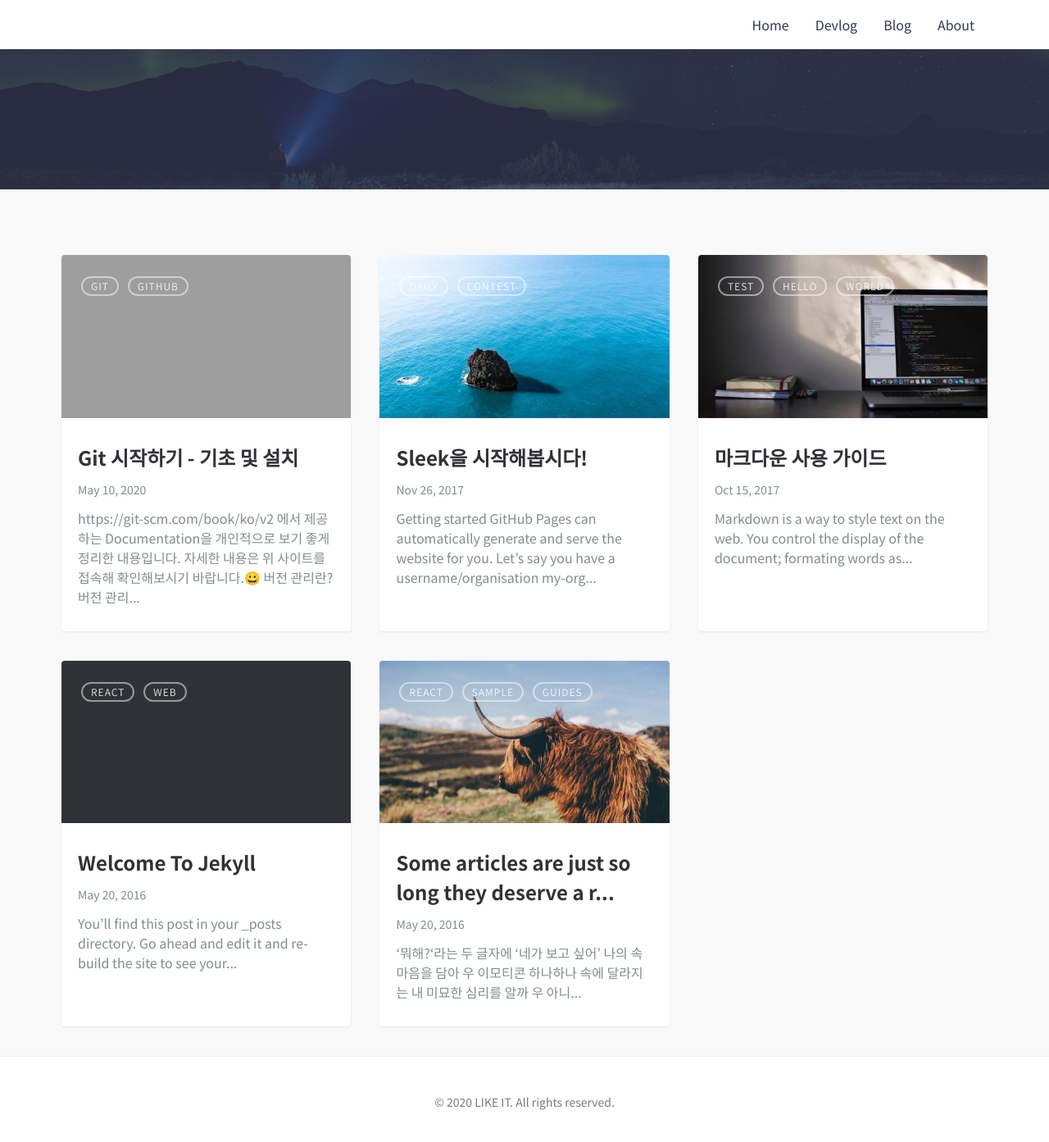
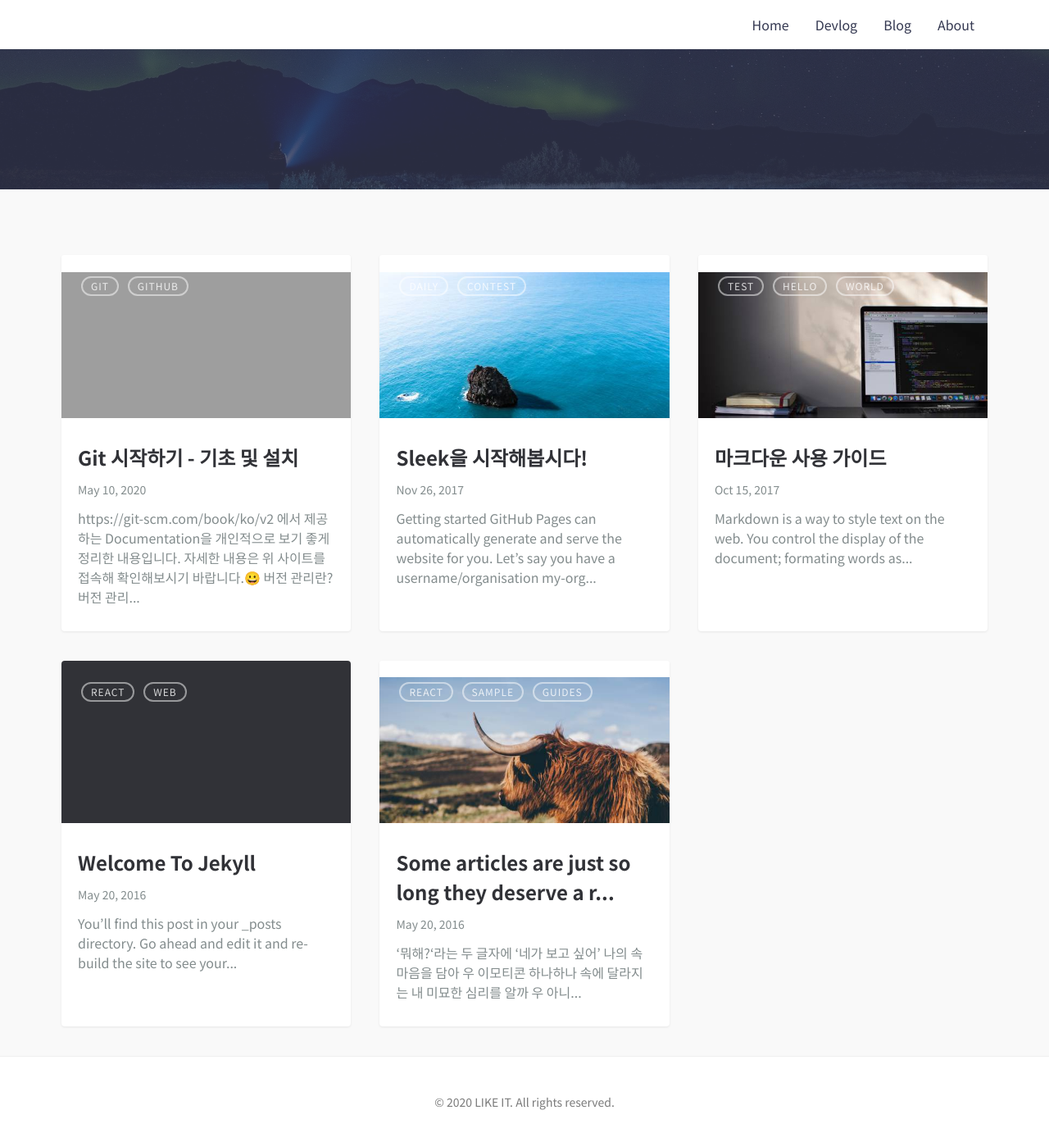
Before and after one commit to im-hyunjin/im-hyunjin.github.io, a Jekyll site: the page built from index.md, in a window 1280 px wide and 1400 px high, scrolled down 345 px. Shown: the top 1393 px of the window at 82% size. Built offline with Jekyll 4.4.1, drawn with Linux system fonts in a browser that asks for light colours.

Commit message:
Fix Image Align
컨텐츠 내 이미지 왼쪽 정렬에서 가운데 정렬로 수정

```diff
--- a/_sass/base/_base.scss
+++ b/_sass/base/_base.scss
@@ -28,7 +28,11 @@ img {
   max-width: 100%;
   height: auto;
   width: auto;
-  vertical-align: middle;
+  //vertical-align: middle;
+  display: block;
+  margin: auto;
+  margin-top: 1.3rem;
+  margin-bottom: 1.3rem;
 }
 
 img::selection {
--- a/assets/css/main.css
+++ b/assets/css/main.css
@@ -419,7 +419,10 @@ img {
   max-width: 100%;
   height: auto;
   width: auto;
-  vertical-align: middle; }
+  display: block;
+  margin: auto;
+  margin-top: 1.3rem;
+  margin-bottom: 1.3rem; }
 
 img::selection {
   background: transparent; }
```
